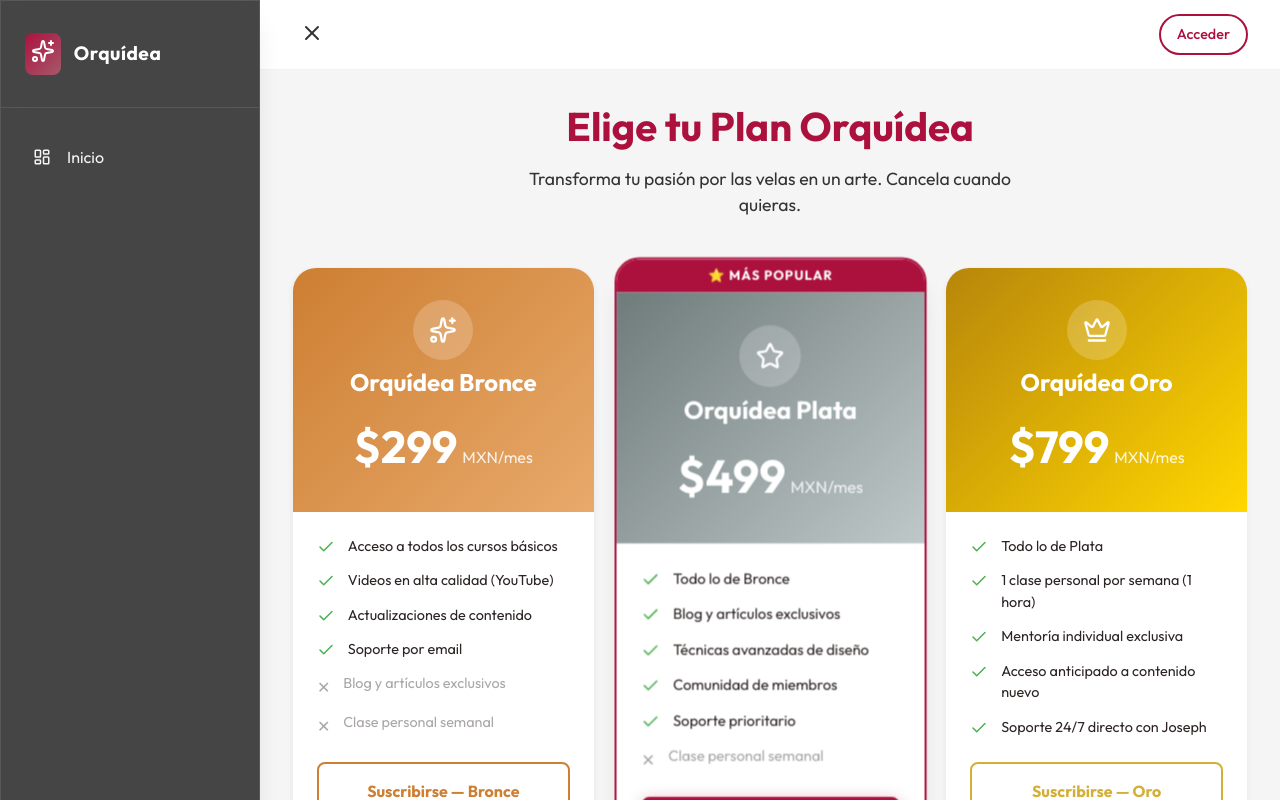
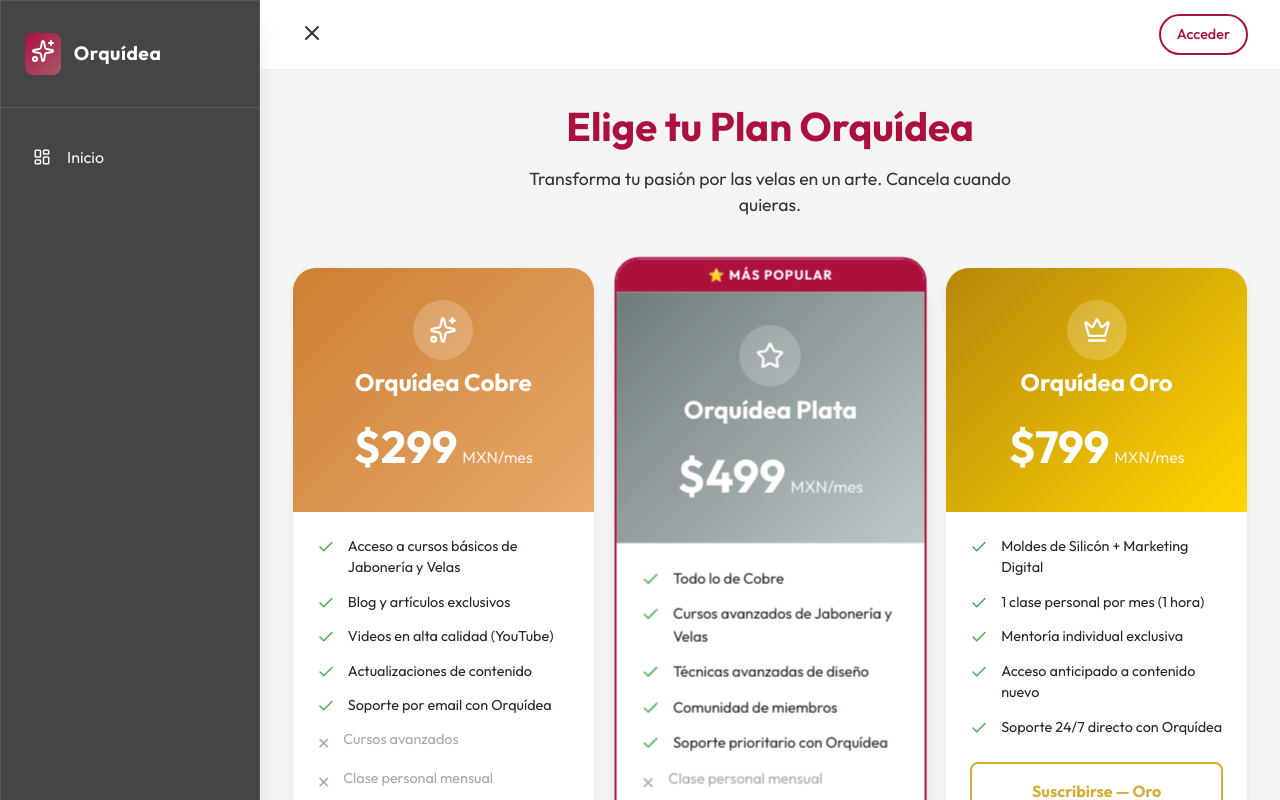
Before and after one commit to jflborjafacilitador-bit/Orquidea-Pagina-Principal, a React (Vite) app: page /precios in a window 1280 px wide. Shown: the top 800 px of the page. Built offline with nearby package versions, Linux system fonts and the light colour scheme; no server answers.

Commit message:
Precios: Bronce->Cobre, blog incluido en Cobre, soporte Orquidea

```diff
--- a/src/pages/Premium/Precios.tsx
+++ b/src/pages/Premium/Precios.tsx
@@ -7,19 +7,20 @@ const MP_ORO = import.meta.env.VITE_MP_ORO_URL || '#';
 
 const plans = [
     {
-        key: 'bronce',
-        name: 'Bronce',
+        key: 'cobre',
+        name: 'Cobre',
         price: 299,
         icon: <Sparkles size={28} />,
         color: '#CD7F32',
         gradient: 'linear-gradient(135deg, #CD7F32, #E8A96B)',
         features: [
-            'Acceso a todos los cursos básicos',
+            'Acceso a cursos básicos de Jabonería y Velas',
+            'Blog y artículos exclusivos',
             'Videos en alta calidad (YouTube)',
             'Actualizaciones de contenido',
-            'Soporte por email',
+            'Soporte por email con Orquídea',
         ],
-        notIncluded: ['Blog y artículos exclusivos', 'Clase personal semanal'],
+        notIncluded: ['Cursos avanzados', 'Clase personal mensual'],
         url: MP_BRONCE,
         popular: false,
     },
@@ -31,13 +32,13 @@ const plans = [
         color: '#A8A9AD',
         gradient: 'linear-gradient(135deg, #707B7C, #BFC9CA)',
         features: [
-            'Todo lo de Bronce',
-            'Blog y artículos exclusivos',
+            'Todo lo de Cobre',
+            'Cursos avanzados de Jabonería y Velas',
             'Técnicas avanzadas de diseño',
             'Comunidad de miembros',
-            'Soporte prioritario',
+            'Soporte prioritario con Orquídea',
         ],
-        notIncluded: ['Clase personal semanal'],
+        notIncluded: ['Clase personal mensual'],
         url: MP_PLATA,
         popular: true,
     },
@@ -49,11 +50,11 @@ const plans = [
         color: '#D4AF37',
         gradient: 'linear-gradient(135deg, #B8860B, #FFD700)',
         features: [
-            'Todo lo de Plata',
-            '1 clase personal por semana (1 hora)',
+            'Moldes de Silicón + Marketing Digital',
+            '1 clase personal por mes (1 hora)',
             'Mentoría individual exclusiva',
             'Acceso anticipado a contenido nuevo',
-            'Soporte 24/7 directo con Joseph',
+            'Soporte 24/7 directo con Orquídea',
         ],
         notIncluded: [],
         url: MP_ORO,
```
